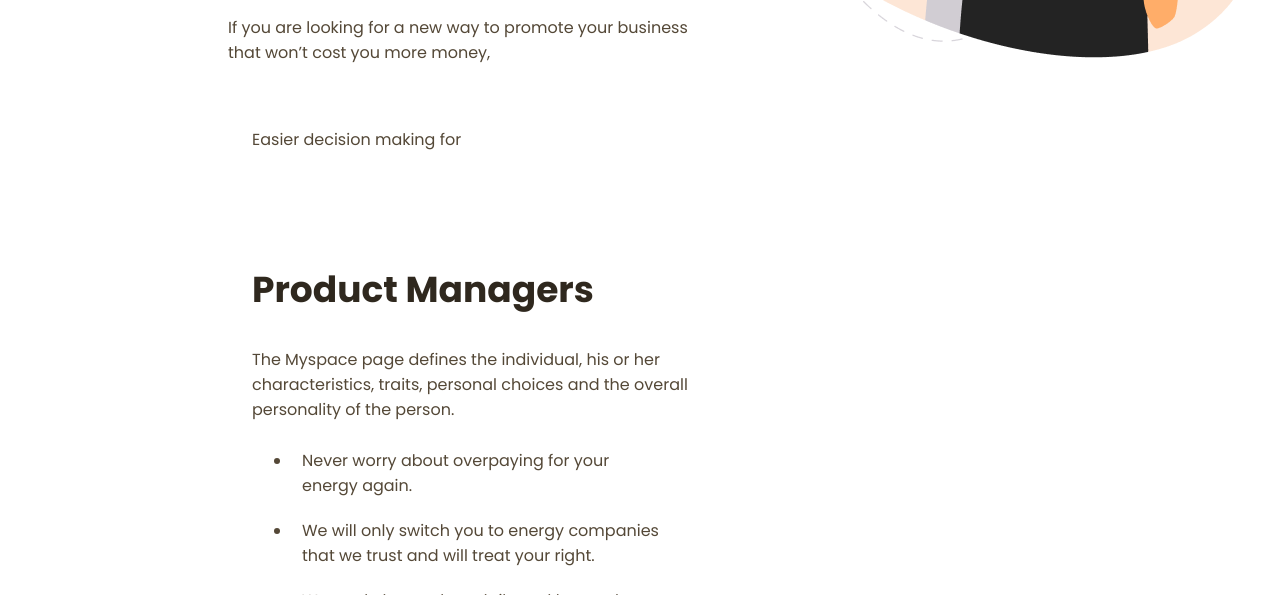
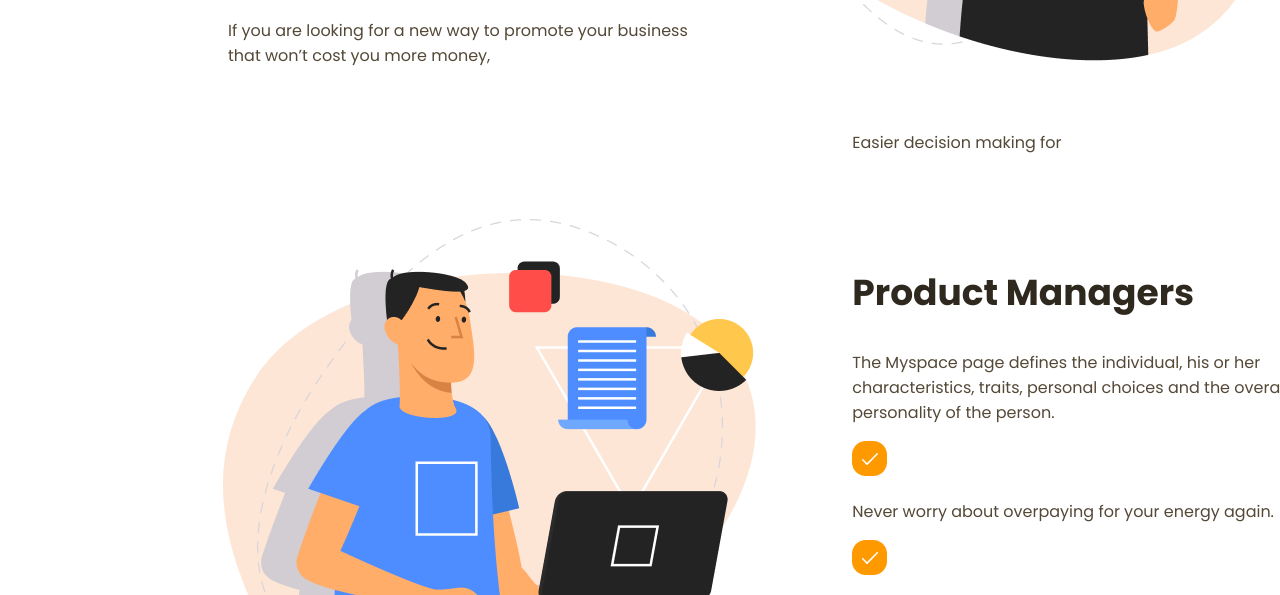
Before and after one commit to emeliethorin/Productly, a plain HTML site: page index.html in a window 1280 px wide. Shown: the part 2131-2726 px from the top of the page. Drawn offline with Linux system fonts and the light colour scheme.

Commit message:
checklist section layout

```diff
--- a/index.html
+++ b/index.html
@@ -99,15 +99,13 @@
 <br>
         <section><img src="images/product_managers.png" alt="Product manager" class="img-managers">
         </section>
-        <section>
+        <section class="checklist">
             <p>Easier decision making for</p>
             <h2 class="h2-product-managers">Product Managers</h2>
-            <p>The Myspace page defines the individual, his or her characteristics, traits, personal choices and the overall personality of the person. </p>
-                <ul>
-                    <li>Never worry about overpaying for your energy again.</li>
-                    <li>We will only switch you to energy companies that we trust and will treat your right.</li>
-                    <li>We track the markets daily and know where the savings are.</li>
-                </ul>
+            <p>The Myspace page defines the individual, his or her characteristics, traits, personal choices and the overall personality of the person.</p>
+                    <img src="images/check-icon.png" alt="check icon"><p>Never worry about overpaying for your energy again.</p>
+                    <img src="images/check-icon.png" alt="check icon"><p>We will only switch you to energy companies that we trust and will treat your right.</p>
+                    <img src="images/check-icon.png" alt="check icon"><p>We track the markets daily and know where the savings are.
         </section>
     </main>
     <footer>
--- a/styles/index.css
+++ b/styles/index.css
@@ -1,6 +1,9 @@
 body {
     background-color: white;
     padding: 10px 10px 10px 10px;
+    font-family: Poppins;
+    font-size: 16px;
+    color: #544837;
   }
 
   h2 {
@@ -246,9 +249,16 @@ nav ul li a {
 
     .img-managers {
         position: absolute;
-        left: 500px;
+        bottom: 0px;
+        left:  5px;
     }
 
+    .checklist {
+        display: inline-block;
+        padding: 10px;
+        position: relative;
+        left: 800px;
+    }
 
     .footer {
         font-family: Poppins;
```
Also changed, not shown: images/check-icon.png (added).
